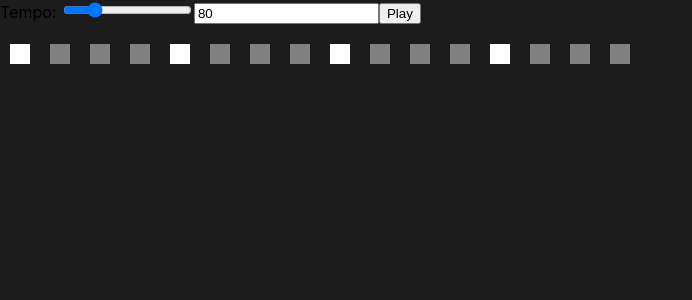
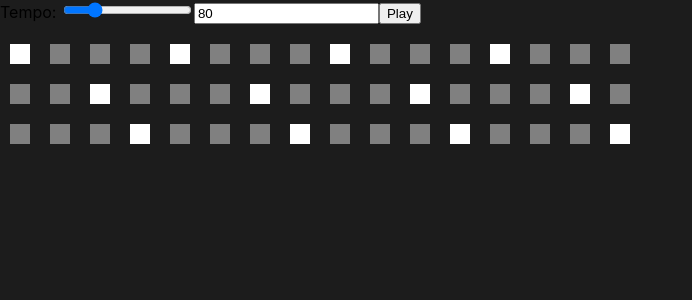
Before and after one commit to elikmiller/drum-machine, a React (Create React App) app: page / in a window 1280 px wide. Shown: the top 300 px of the page, without its empty margins (0-692 px from the left). Built offline with nearby package versions, Linux system fonts and the light colour scheme.

Commit message:
Multiple notes playin baby

```diff
--- a/src/DrumMachine.js
+++ b/src/DrumMachine.js
@@ -17,9 +17,9 @@ class DrumMachine {
     this.scheduleAheadTime = 0.1; // How far ahead to schedule audio (s)
     this.nextNoteTime = 0.0; // when the next note is due.
     this.noteLength = 0.05; // length of "beep" (in seconds)
-    this.notesInQueue = []; // the notes that have been put into the web audio, and may or may not have played yet. {note, time}
     this.timerID = null; // setInterval id
-    this.pattern = [
+    this.pattern = {
+      261.63: [
         true,
         false,
         false,
@@ -36,8 +36,50 @@ class DrumMachine {
         false,
         false,
         false,
-    ];
-    this.options = options;
+      ],
+      329.63: [
+        false,
+        false,
+        true,
+        false,
+        false,
+        false,
+        true,
+        false,
+        false,
+        false,
+        true,
+        false,
+        false,
+        false,
+        true,
+        false,
+      ],
+      493.88: [
+        false,
+        false,
+        false,
+        true,
+        false,
+        false,
+        false,
+        true,
+        false,
+        false,
+        false,
+        true,
+        false,
+        false,
+        false,
+        true,
+      ],
+    };
+
+    // callbacks
+    this.onTempoChange = options.onTempoChange;
+    this.onIsPlayingChange = options.onIsPlayingChange;
+    this.onNotePlayed = options.onNotePlayed;
+    this.onPatternChange = options.onPatternChange;
   }
 
   nextNote() {
@@ -50,21 +92,24 @@ class DrumMachine {
     if (this.current16thNote === 16) {
       this.current16thNote = 0;
     }
-    this.options.onNotePlayed(this.current16thNote);
+    this.onNotePlayed(this.current16thNote);
   }
 
-  scheduleNote(beatNumber, time, frequency = 440) {
-    // push the note on the queue, even if we're not playing.
-    this.notesInQueue.push({ note: beatNumber, time: time });
-
-    if (!this.pattern[beatNumber]) return;
+  scheduleNote(beatNumber, time) {
+    for (let note in this.pattern) {
+      if (!this.pattern[note][beatNumber]) continue;
 
       // create an oscillator
       var osc = this.audioContext.createOscillator();
-    osc.connect(this.audioContext.destination);
-    osc.frequency.value = frequency;
+      let gainNode = this.audioContext.createGain();
+      gainNode.gain.value = 0.3;
+      osc.connect(gainNode);
+      gainNode.connect(this.audioContext.destination);
+
+      osc.frequency.value = parseFloat(note);
       osc.start(time);
       osc.stop(time + this.noteLength);
+    }
   }
 
   scheduler() {
@@ -81,12 +126,12 @@ class DrumMachine {
 
   setTempo(tempo) {
     this.tempo = tempo;
-    this.options.onTempoChange(this.tempo);
+    this.onTempoChange(this.tempo);
   }
 
   setPattern(pattern) {
     this.pattern = pattern;
-    this.options.onPatternChange(this.pattern);
+    this.onPatternChange(this.pattern);
   }
 
   startStop() {
@@ -104,7 +149,7 @@ class DrumMachine {
     if (this.isPlaying) {
       // start playing
       this.current16thNote = 0;
-      this.options.onNotePlayed(0);
+      this.onNotePlayed(0);
       this.nextNoteTime = this.audioContext.currentTime;
       this.timerID = setInterval(() => this.scheduler(), this.lookahead);
     } else {
@@ -112,7 +157,7 @@ class DrumMachine {
       this.timerID = null;
     }
 
-    this.options.onIsPlayingChange(this.isPlaying);
+    this.onIsPlayingChange(this.isPlaying);
   }
 }
 
--- a/src/components/DrumMachine.js
+++ b/src/components/DrumMachine.js
@@ -30,7 +30,7 @@ const DrumMachine = () => {
         {audioContext.isPlaying ? "Stop" : "Play"}
       </button>
       <div style={{ display: "flex", marginTop: "20px" }}>
-        {audioContext.pattern.map((patternNote, i) => {
+        {audioContext.pattern[261.63].map((patternNote, i) => {
           return (
             <div
               key={i}
@@ -46,16 +46,97 @@ const DrumMachine = () => {
                     : "gray",
               }}
               onClick={() => {
-                const newPattern = audioContext.pattern.map((item, index) => {
-                  if (index !== i) {
-                    // This isn't the item we care about - keep it as-is
-                    return item;
+                const newPattern = audioContext.pattern[261.63].map(
+                  (item, index) => {
+                    if (index !== i) {
+                      // This isn't the item we care about - keep it as-is
+                      return item;
+                    }
+
+                    // Otherwise, this is the one we want - return an updated value
+                    return !item;
                   }
+                );
+                audioContext.drumMachine.setPattern({
+                  ...audioContext.pattern,
+                  261.63: newPattern,
+                });
+              }}
+            ></div>
+          );
+        })}
+      </div>
 
-                  // Otherwise, this is the one we want - return an updated value
-                  return !item;
+      <div style={{ display: "flex", marginTop: "20px" }}>
+        {audioContext.pattern[329.63].map((patternNote, i) => {
+          return (
+            <div
+              key={i}
+              style={{
+                height: "20px",
+                width: "20px",
+                margin: "0 10px",
+                backgroundColor:
+                  audioContext.lastNotePlayed === (i + 1) % 16
+                    ? "blue"
+                    : patternNote
+                    ? "white"
+                    : "gray",
+              }}
+              onClick={() => {
+                const newPattern = audioContext.pattern[329.63].map(
+                  (item, index) => {
+                    if (index !== i) {
+                      // This isn't the item we care about - keep it as-is
+                      return item;
+                    }
+
+                    // Otherwise, this is the one we want - return an updated value
+                    return !item;
+                  }
+                );
+                audioContext.drumMachine.setPattern({
+                  ...audioContext.pattern,
+                  329.63: newPattern,
                 });
-                audioContext.drumMachine.setPattern(newPattern);
+              }}
+            ></div>
+          );
+        })}
+      </div>
+
+      <div style={{ display: "flex", marginTop: "20px" }}>
+        {audioContext.pattern[493.88].map((patternNote, i) => {
+          return (
+            <div
+              key={i}
+              style={{
+                height: "20px",
+                width: "20px",
+                margin: "0 10px",
+                backgroundColor:
+                  audioContext.lastNotePlayed === (i + 1) % 16
+                    ? "blue"
+                    : patternNote
+                    ? "white"
+                    : "gray",
+              }}
+              onClick={() => {
+                const newPattern = audioContext.pattern[493.88].map(
+                  (item, index) => {
+                    if (index !== i) {
+                      // This isn't the item we care about - keep it as-is
+                      return item;
+                    }
+
+                    // Otherwise, this is the one we want - return an updated value
+                    return !item;
+                  }
+                );
+                audioContext.drumMachine.setPattern({
+                  ...audioContext.pattern,
+                  493.88: newPattern,
+                });
               }}
             ></div>
           );
```
Lines whose indentation alone changed are shown as unchanged.
